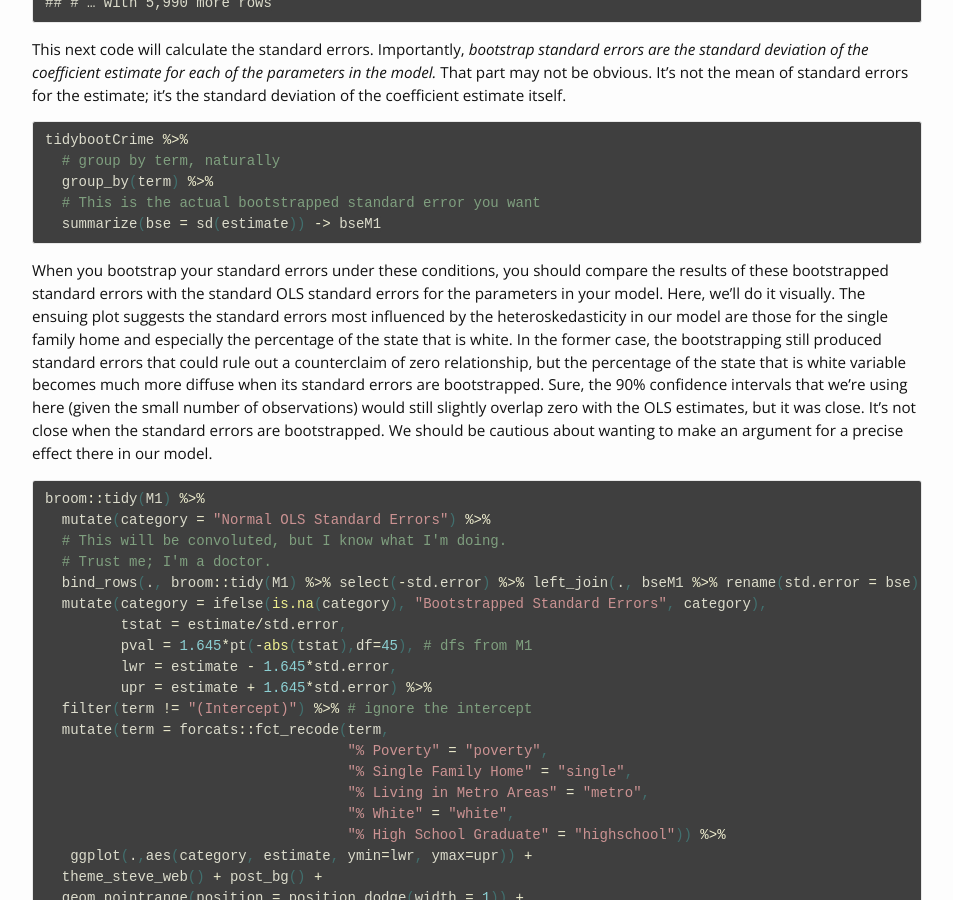
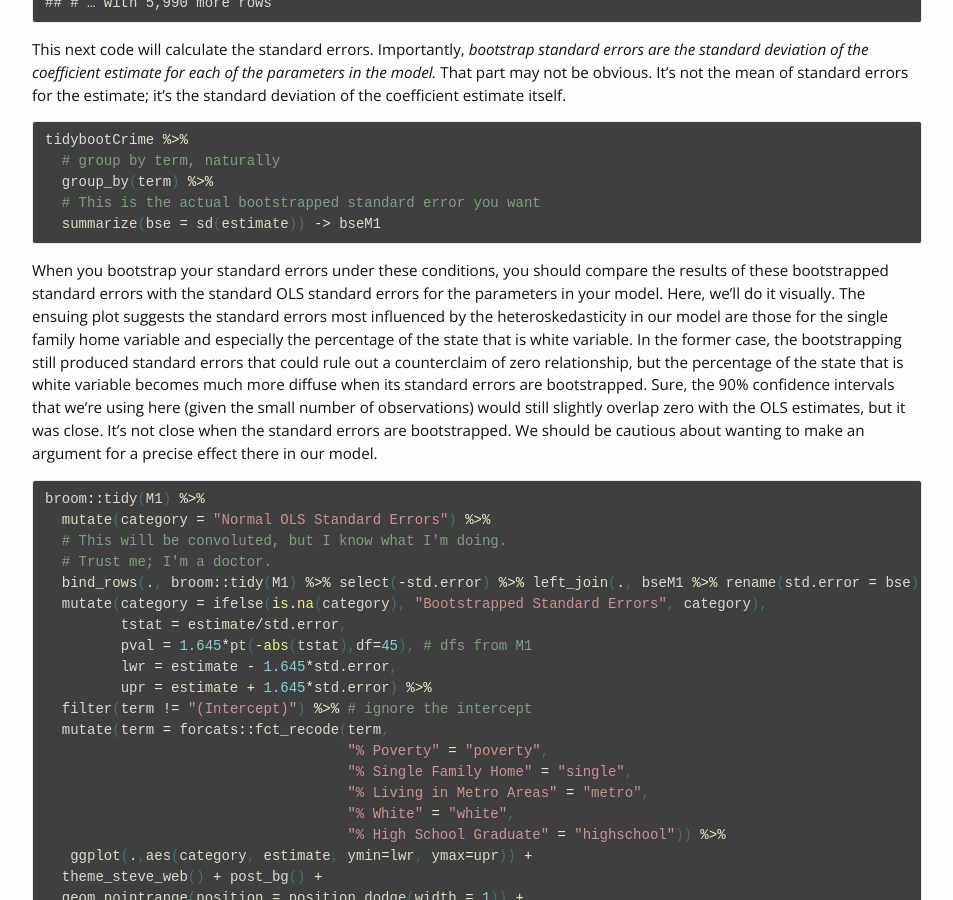
Before and after one commit to svmiller/svmiller.github.io, a Jekyll site: the page built from _posts/2020-03-07-bootstrap-standard-errors-in-r.md, in a window 1280 px wide and 900 px high, scrolled down 6986 px. Shown: the whole window, without its empty margins (163-1116 px from the left). Built offline with Jekyll 4.4.1, drawn with Linux system fonts in a browser that asks for light colours; nearby versions of some CDN libraries; some web fonts are replaced; comment, search, counter and statistics services are not loaded.

Commit message:
variable

````diff
--- a/_posts/2020-03-07-bootstrap-standard-errors-in-r.md
+++ b/_posts/2020-03-07-bootstrap-standard-errors-in-r.md
@@ -743,7 +743,7 @@ tidybootCrime %>%
   summarize(bse = sd(estimate)) -> bseM1
 ```
 
-When you bootstrap your standard errors under these conditions, you should compare the results of these bootstrapped standard errors with the standard OLS standard errors for the parameters in your model. Here, we'll do it visually. The ensuing plot suggests the standard errors most influenced by the heteroskedasticity in our model are those for the single family home and especially the percentage of the state that is white. In the former case, the bootstrapping still produced standard errors that could rule out a counterclaim of zero relationship, but the percentage of the state that is white variable becomes much more diffuse when its standard errors are bootstrapped. Sure, the 90% confidence intervals that we're using here (given the small number of observations) would still slightly overlap zero with the OLS estimates, but it was close. It's not close when the standard errors are bootstrapped. We should be cautious about wanting to make an argument for a precise effect there in our model.
+When you bootstrap your standard errors under these conditions, you should compare the results of these bootstrapped standard errors with the standard OLS standard errors for the parameters in your model. Here, we'll do it visually. The ensuing plot suggests the standard errors most influenced by the heteroskedasticity in our model are those for the single family home variable and especially the percentage of the state that is white variable. In the former case, the bootstrapping still produced standard errors that could rule out a counterclaim of zero relationship, but the percentage of the state that is white variable becomes much more diffuse when its standard errors are bootstrapped. Sure, the 90% confidence intervals that we're using here (given the small number of observations) would still slightly overlap zero with the OLS estimates, but it was close. It's not close when the standard errors are bootstrapped. We should be cautious about wanting to make an argument for a precise effect there in our model.
 
 
 ```r
--- a/_source/2020-03-07-bootstrap-standard-errors-in-r.Rmd
+++ b/_source/2020-03-07-bootstrap-standard-errors-in-r.Rmd
@@ -209,7 +209,7 @@ tidybootCrime %>%
 
 ```
 
-When you bootstrap your standard errors under these conditions, you should compare the results of these bootstrapped standard errors with the standard OLS standard errors for the parameters in your model. Here, we'll do it visually. The ensuing plot suggests the standard errors most influenced by the heteroskedasticity in our model are those for the single family home and especially the percentage of the state that is white. In the former case, the bootstrapping still produced standard errors that could rule out a counterclaim of zero relationship, but the percentage of the state that is white variable becomes much more diffuse when its standard errors are bootstrapped. Sure, the 90% confidence intervals that we're using here (given the small number of observations) would still slightly overlap zero with the OLS estimates, but it was close. It's not close when the standard errors are bootstrapped. We should be cautious about wanting to make an argument for a precise effect there in our model.
+When you bootstrap your standard errors under these conditions, you should compare the results of these bootstrapped standard errors with the standard OLS standard errors for the parameters in your model. Here, we'll do it visually. The ensuing plot suggests the standard errors most influenced by the heteroskedasticity in our model are those for the single family home variable and especially the percentage of the state that is white variable. In the former case, the bootstrapping still produced standard errors that could rule out a counterclaim of zero relationship, but the percentage of the state that is white variable becomes much more diffuse when its standard errors are bootstrapped. Sure, the 90% confidence intervals that we're using here (given the small number of observations) would still slightly overlap zero with the OLS estimates, but it was close. It's not close when the standard errors are bootstrapped. We should be cautious about wanting to make an argument for a precise effect there in our model.
 
 ```{r bootstrapped-ses-crime-data, echo=T, eval=T, cache=T, warning=F, fig.width=14, fig.height = 10}
 broom::tidy(M1) %>%
````
